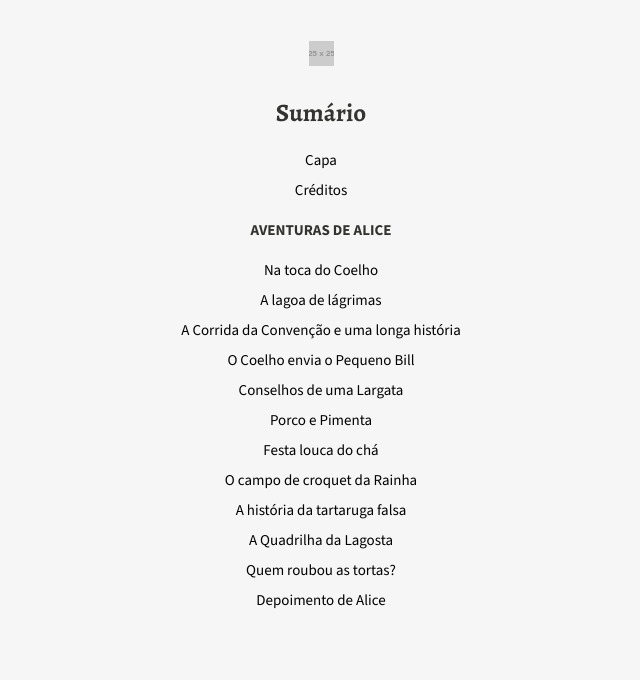
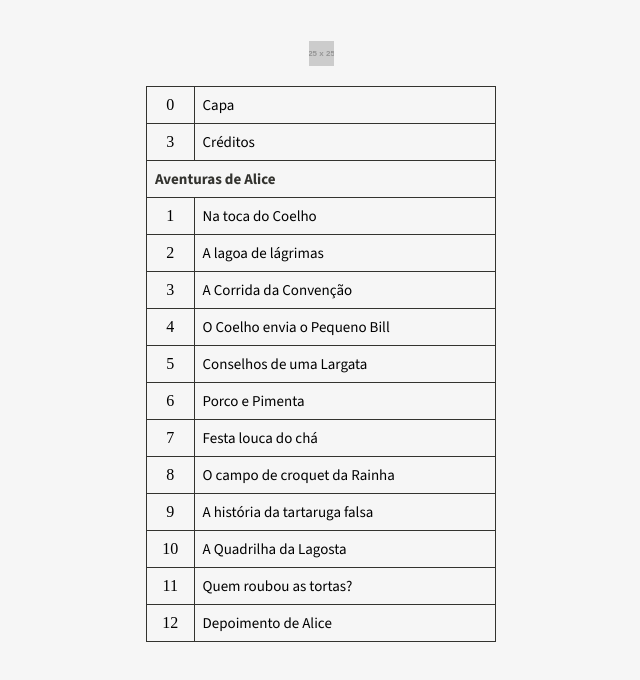
Before and after one commit to nayanesenhorinha/abelhinha, a React (Vite) app: page / in a window 1280 px wide. Both pictures are taken after a click on the button 621 px from the left and 765 px from the top of the page. Shown: the top 680 px of the page, without its empty margins (319-959 px from the left). Built offline with nearby package versions, Linux system fonts and the light colour scheme.

Commit message:
Add files via upload

```diff
--- a/index.html
+++ b/index.html
@@ -13,10 +13,7 @@
     <meta name="format" content="ebook">
     <meta name="audience" content="Infantojuvenil">
     <meta name="genre" content="Fantasia, Aventura">
-    <meta name="theme-color" content="#F26DAB">
-    <meta name="apple-mobile-web-app-status-bar-style" content="black-translucent">
     <title>As Aventuras de Alice no País das Maravilhas</title>
-
     <link rel="preconnect" href="https://fonts.googleapis.com">
     <link rel="preconnect" href="https://fonts.gstatic.com" crossorigin>
     <link href="https://fonts.googleapis.com/css2?family=Alegreya:ital,wght@0,400..900;1,400..900&family=Source+Sans+3:ital,wght@0,200..900;1,200..900&display=swap" rel="stylesheet">
--- a/src/components/Contents.jsx
+++ b/src/components/Contents.jsx
@@ -18,30 +18,42 @@ const Contents = ({ goToChapter, onPrev, onNext, goToCover }) => {
   return (
     <div className="page menu">
       <img className="icone_cabeco" src="https://via.placeholder.com/25" alt="Imagem Placeholder"/>
-      <h2 className="menu_titulo">Sumário</h2>
-      <ul className="menu_lista">
-        <li>
+
+      <table className="menu_tabela">
+  <tbody>
+    <tr>
+      <td className="lista_topico">0</td>
+      <td>
         <button className="lista-item" onClick={() => goToChapter(0)}>
           Capa
         </button>
-        </li>
-        <li >
+      </td>
+    </tr>
+    <tr>
+      <td className="lista_topico">3</td>
+      <td>
         <button className="lista-item" onClick={() => goToChapter(3)}>
           Créditos
         </button>
-        </li>
-        <p className="menu_topico">
-          Aventuras de Alice
-        </p>
-        {Object.entries(chapters).map(([chapterNumber, chapterData]) => (
-          <li key={chapterNumber}>
+      </td>
+    </tr>
 
-            <button className="lista-item" onClick={() => goToChapter(Number(chapterNumber)+4)}>
-              {`${chapterData.title}`}
+    <tr>
+      <td colSpan="2" className="menu_topico">Aventuras de Alice</td>
+    </tr>
+
+    {Object.entries(chapters).map(([chapterNumber, chapterData], index) => (
+      <tr key={chapterNumber}>
+        <td className="lista_topico">{Number(chapterNumber)}</td>
+        <td>
+          <button className="lista-item" onClick={() => goToChapter(Number(chapterNumber) + 4)}>
+            {chapterData.title}
           </button>
-          </li>
+        </td>
+      </tr>
     ))}
-      </ul>
+  </tbody>
+</table>
 
       <Navigation
         onPrev={onPrev}
--- a/src/control/chapters.js
+++ b/src/control/chapters.js
@@ -1,7 +1,7 @@
 const chapters = {
     1: { title: "Na toca do Coelho", chap: "I" },
     2: { title: "A lagoa de lágrimas", chap: "II" },
-    3: { title: "A Corrida da Convenção e uma longa história", chap: "III" },
+    3: { title: "A Corrida da Convenção", chap: "III" },
     4: { title: "O Coelho envia o Pequeno Bill", chap: "IV" },
     5: { title: "Conselhos de uma Largata", chap: "V" },
     6: { title: "Porco e Pimenta", chap: "VI" },
--- a/src/styles/ebook.css
+++ b/src/styles/ebook.css
@@ -143,8 +143,6 @@ body {
     margin: 1.25rem 0;
 }
 
-
-
 /* SUMÁRIO */
 
 .menu {
@@ -154,36 +152,36 @@ body {
     align-items: center;
 }
 
-.menu_lista {
-    display: flex;
-    flex-direction: column;
-    justify-content: center;
-    align-items: center;
-    gap: 0.625rem;
+.menu_topico {
+    font-weight: bold;
+    text-align: center;
+    border-bottom: 0.125rem solid var(--preto);
+    color: var(--preto);
 }
 
 .lista-item, .menu_topico {
     font-size: var(--font-size);
     font-family: var(--font-text);
     background-color: transparent;
+    text-align: left;
 }
 
-.menu_topico, .menu_titulo {
-    font-weight: bold;
-    text-transform: uppercase;
-    margin: 0.625rem 0;
-    color: var(--preto);
-}
+.menu_tabela {
+    width: 100%;
+    border-collapse: collapse;
+    border: 0.0625rem solid var(--preto);
+    margin-top: 1.25rem;
+    overflow: hidden;
+  }
 
-.menu_titulo {
-    margin-top: 1.875rem;
-    font-size: 1.5625rem;
-    text-transform: capitalize;
-    font-family: var(--font-titulos);
-    margin-bottom: 1.25rem;
-}
+  .menu_tabela td {
+    border: 0.0625rem solid var(--preto);
+    padding: 0.5rem;
+  }
 
-
+ .lista_topico {
+    text-align: center;
+ }
 
 
 /* CAPÍTULOS */
```
Lines whose indentation alone changed are shown as unchanged.
